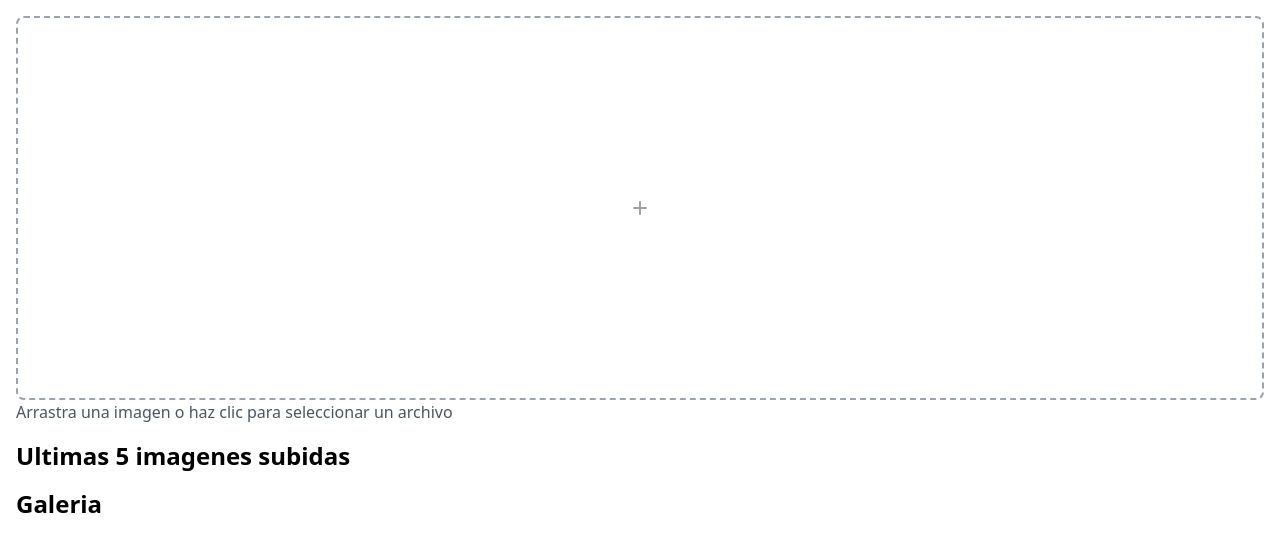
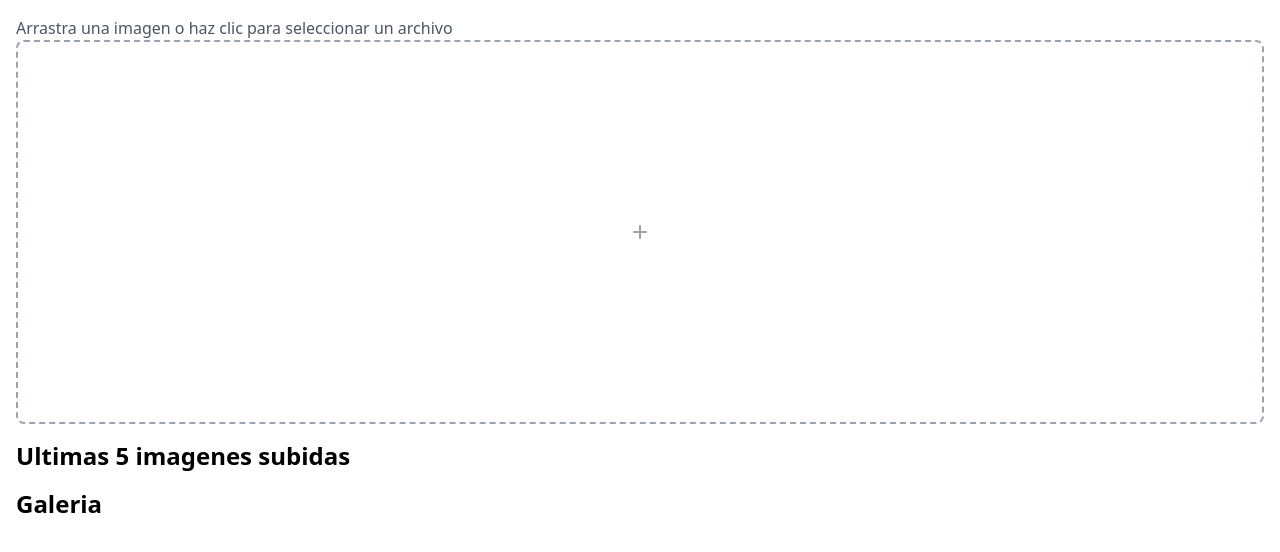
Before and after one commit to SamuelEscobar761/galeria, a React (Vite) app: page / in a window 1280 px wide. Shown: the top 552 px of the page. Built offline with nearby package versions, Linux system fonts and the light colour scheme.

Commit message:
Crear el README.md

```diff
--- a/src/App.jsx
+++ b/src/App.jsx
@@ -55,7 +55,6 @@ function App() {
     setSelectedImage(null);
   };
 
-
   return (
     <div className="mx-auto p-4">
       {!selectedImage ? (
--- a/src/components/Gallery.jsx
+++ b/src/components/Gallery.jsx
@@ -28,7 +28,6 @@ const Gallery = ({ images, onImageClick }) => {
         ))}
       </div>
     </div>
-
   );
 };
 
--- a/src/components/ImageDetails.jsx
+++ b/src/components/ImageDetails.jsx
@@ -1,9 +1,7 @@
 import React from 'react';
 import { useState } from 'react';
 
-
 const ImageDetails = ({ image, onNameChange, handleDeleteImage, setSelectedImage, imageName, setImageName }) => {
-
   return (
     <div className="flex mt-4 relative">
       <div className="w-auto pr-4">
--- a/src/components/UploadForm.jsx
+++ b/src/components/UploadForm.jsx
@@ -32,6 +32,7 @@ const UploadForm = ({ onImageUpload }) => {
   return (
     <div className="mb-4 relative">
       <label htmlFor="fileInput" className="cursor-pointer">
+        <span className="text-gray-600">Arrastra una imagen o haz clic para seleccionar un archivo</span>
         <div
           className="h-96 flex items-center justify-center border-dashed border-2 border-gray-400 rounded-lg p-4"
           onDragOver={handleDragOver}
@@ -52,7 +53,7 @@ const UploadForm = ({ onImageUpload }) => {
             />
           </svg>
         </div>
-        <span className="text-gray-600">Arrastra una imagen o haz clic para seleccionar un archivo</span>
+
         <input
           id="fileInput"
           type="file"
```
Also changed, not shown: 1 other file (tests, documents, lock files or other folders).
